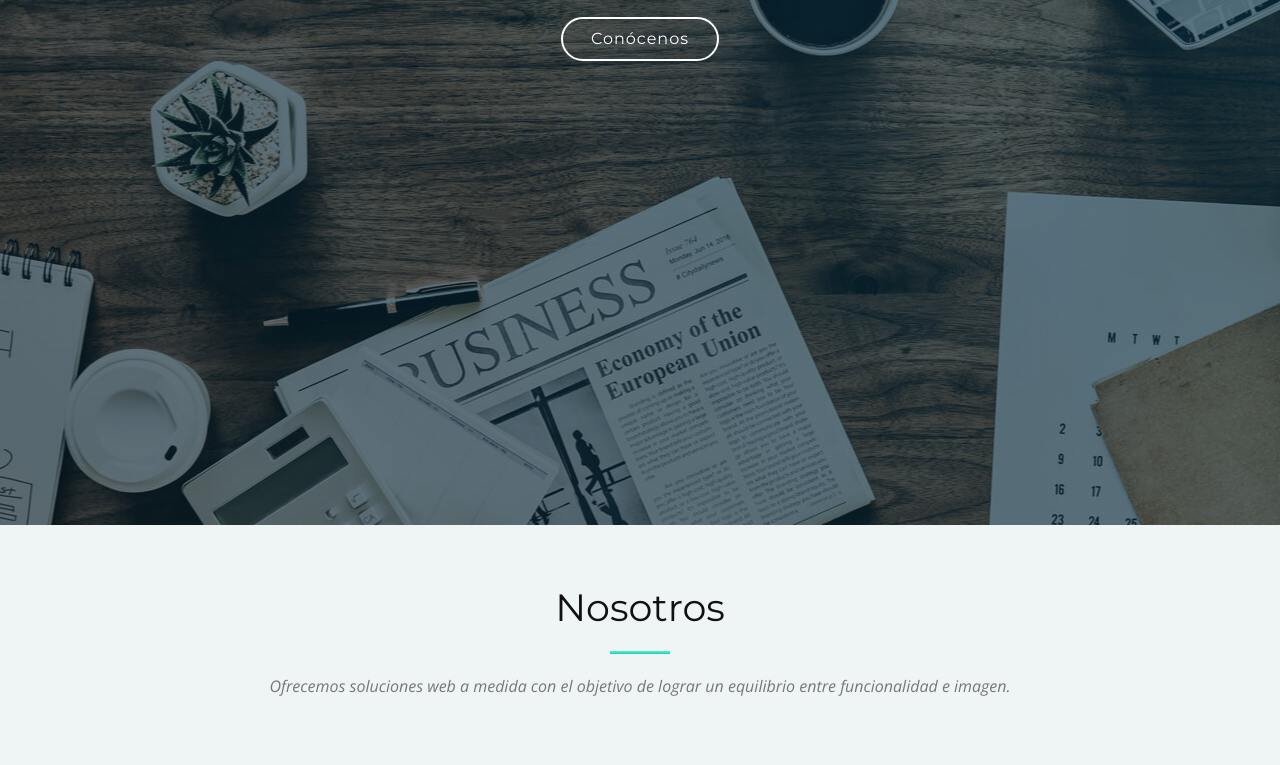
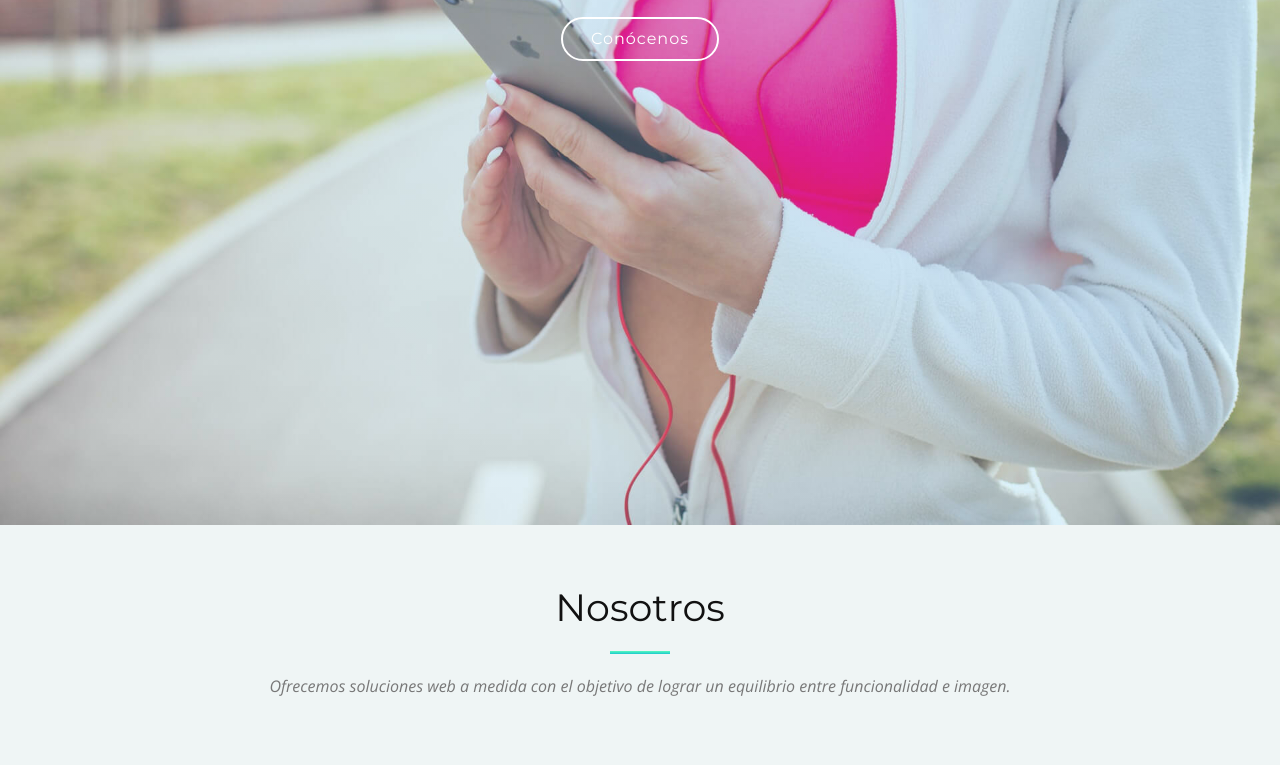
Before and after one commit to sovvillegas/onClickFinal, a plain HTML site: page index.html in a window 1280 px wide. Shown: the part 275-1040 px from the top of the page. Drawn offline with nearby package versions, Linux system fonts and the light colour scheme; files whose address does not match are found by name.

Commit message:
Update style.css

```diff
--- a/css/style.css
+++ b/css/style.css
@@ -124,7 +124,7 @@ h1, h2, h3, h4, h5, h6 {
 #intro {
   width: 100%;
   height: 100vh;
-  background: linear-gradient(45deg, rgba(33,180,249,0.1), rgba(33,180,249,0.2)), url("../img/station.jpg") center top no-repeat;  /*  (29, 224, 153, 0.1)*/
+  background: linear-gradient(45deg, rgba(33,180,249,0.1), rgba(33,180,249,0.2)), url("../img/intro-bg.jpg") center top no-repeat;  /*  (29, 224, 153, 0.1)*/
   background-size: cover;
   position: relative;
 }
```
